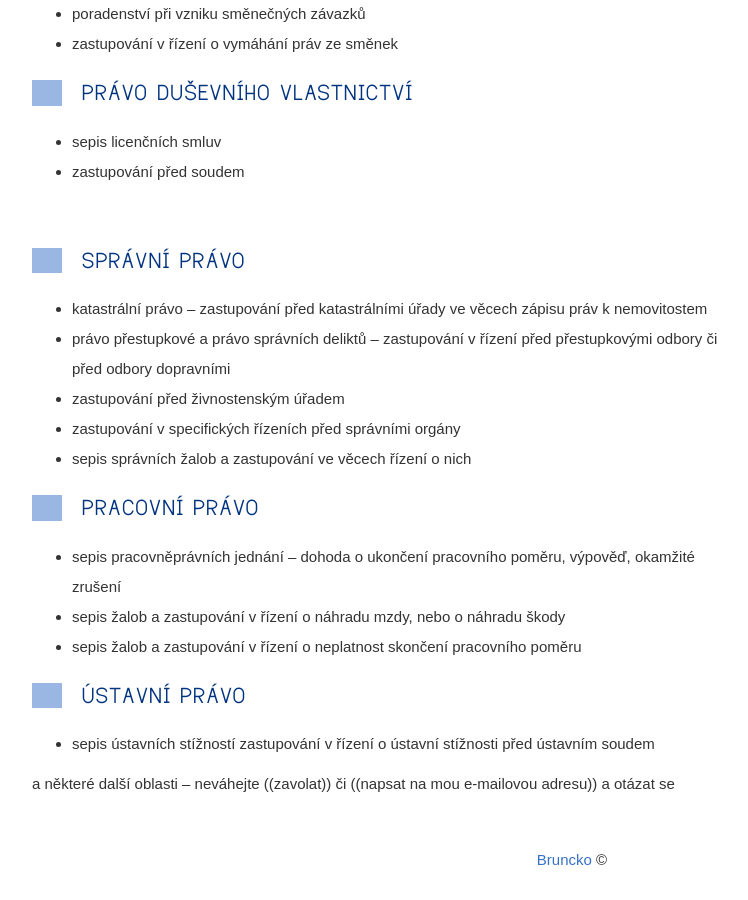
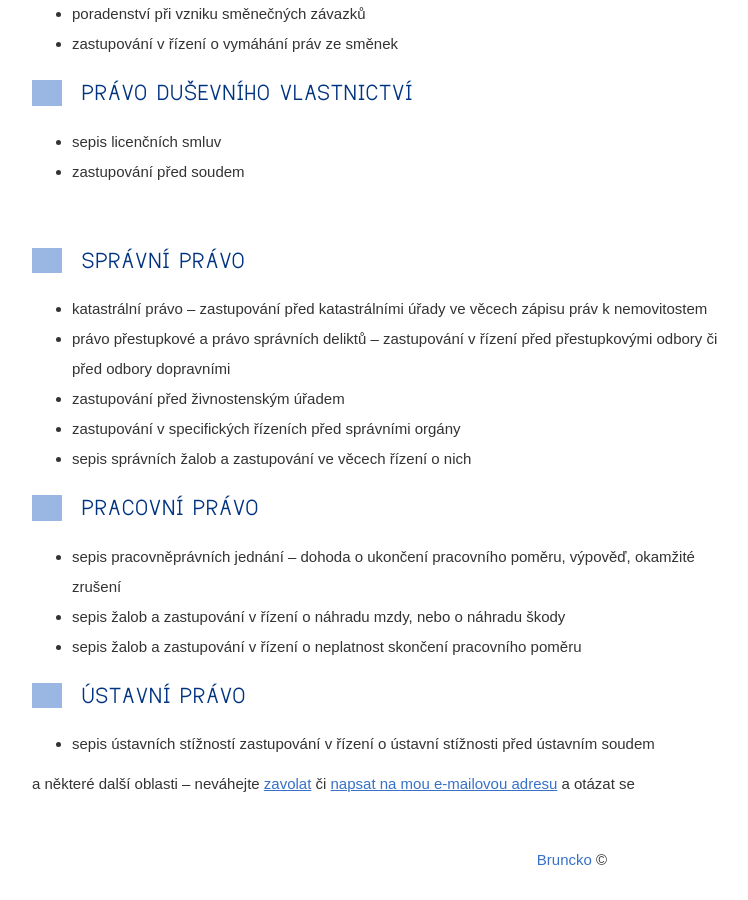
Before and after one commit to Pave91/bruncko-web, a Jekyll site: the page built from poskytovane-sluzby.md, in a window 1280 px wide and 900 px high, scrolled down 2627 px. Shown: the whole window, without its empty margins (68-816 px from the left). Built offline with Jekyll 4.4.1, drawn with Linux system fonts in a browser that asks for light colours; nearby versions of some CDN libraries; part of the change alters nothing that is shown.

```diff
--- a/poskytovane-sluzby.md
+++ b/poskytovane-sluzby.md
@@ -110,4 +110,4 @@ analýza a kontrola smluv
 zastupování v řízení o ústavní stížnosti před ústavním soudem
 
 
-a některé další oblasti – neváhejte ((zavolat)) či ((napsat na mou e-mailovou adresu)) a otázat se
+a některé další oblasti – neváhejte [zavolat]({{site.baseurl}}/cenik) či [napsat na mou e-mailovou adresu]({{site.baseurl}}/cenik) a otázat se
```
